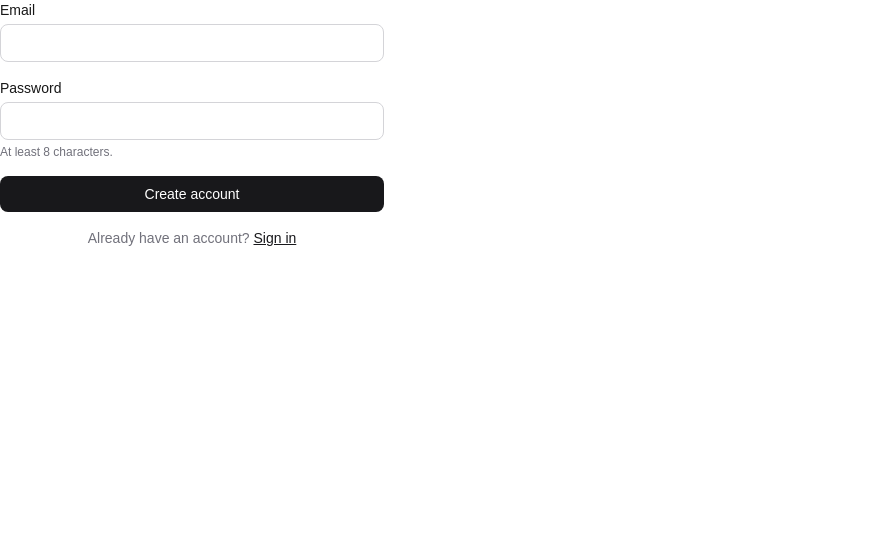
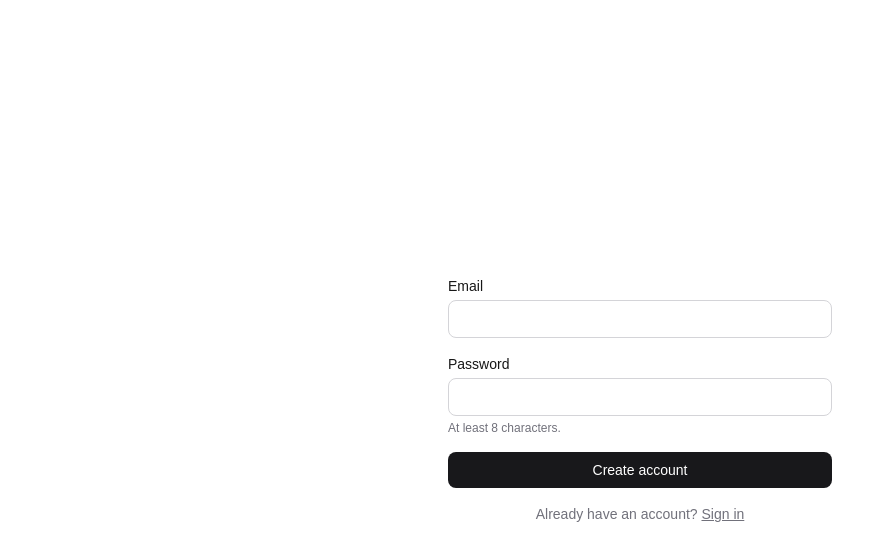
Before and after one commit to CalGuo/DishAR, a Next.js app: page /register in a window 1280 px wide. Shown: the top 560 px of the page, without its empty margins (0-895 px from the left). Built offline with nearby package versions, Linux system fonts and the light colour scheme; no server answers.

Commit message:
Improve register form layout and link appearance

```diff
--- a/src/app/register/register-form.tsx
+++ b/src/app/register/register-form.tsx
@@ -33,7 +33,8 @@ export function RegisterForm() {
   }
 
   return (
-    <form onSubmit={handleSubmit} className="w-full max-w-sm space-y-4">
+    <div className="flex min-h-screen items-center justify-center">
+      <form onSubmit={handleSubmit} className="mx-auto w-full max-w-sm space-y-4">
       <div>
         <label htmlFor="email" className="mb-1 block text-sm font-medium">
           Email
@@ -72,10 +73,11 @@ export function RegisterForm() {
       </button>
       <p className="text-center text-sm text-zinc-500">
         Already have an account?{" "}
-        <Link href="/login" className="font-medium text-zinc-900 underline">
+        <Link href="/login" className="font-medium text-zinc-500 underline hover:text-zinc-700">
           Sign in
         </Link>
       </p>
     </form>
+    </div>
   );
 }
```
